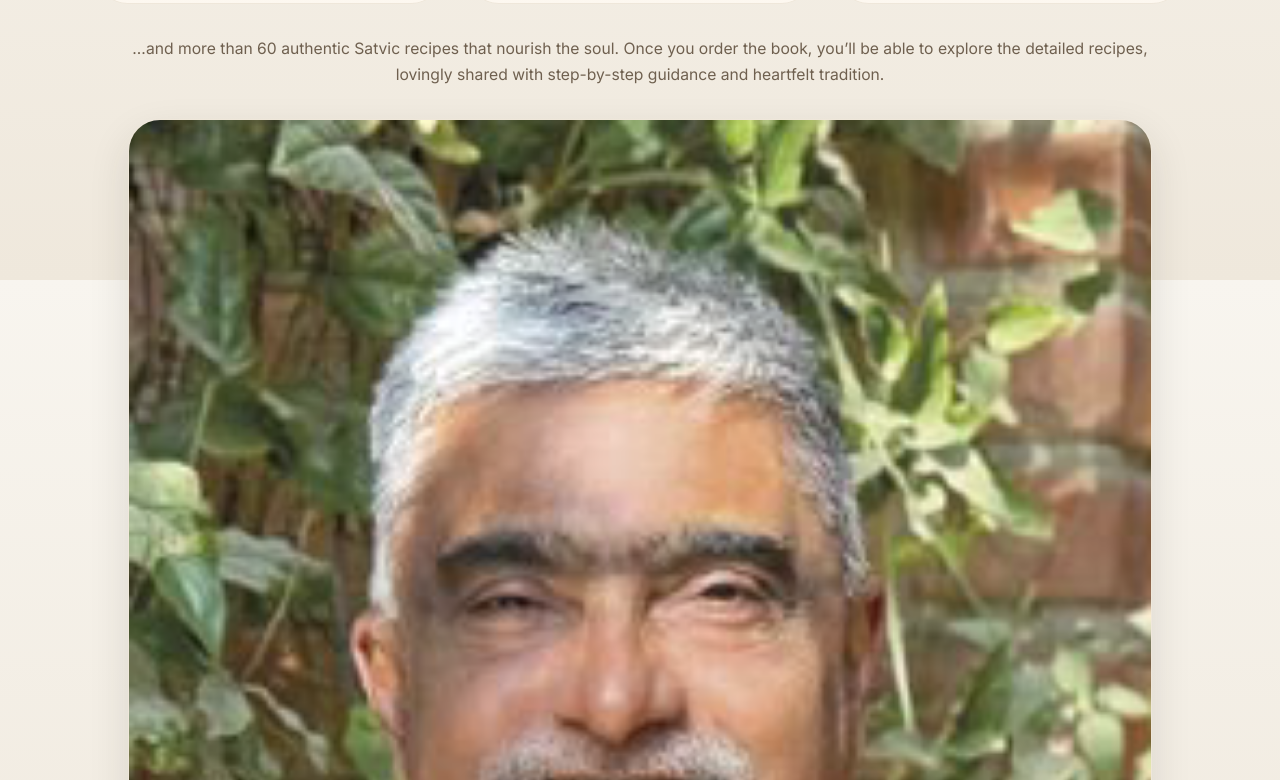
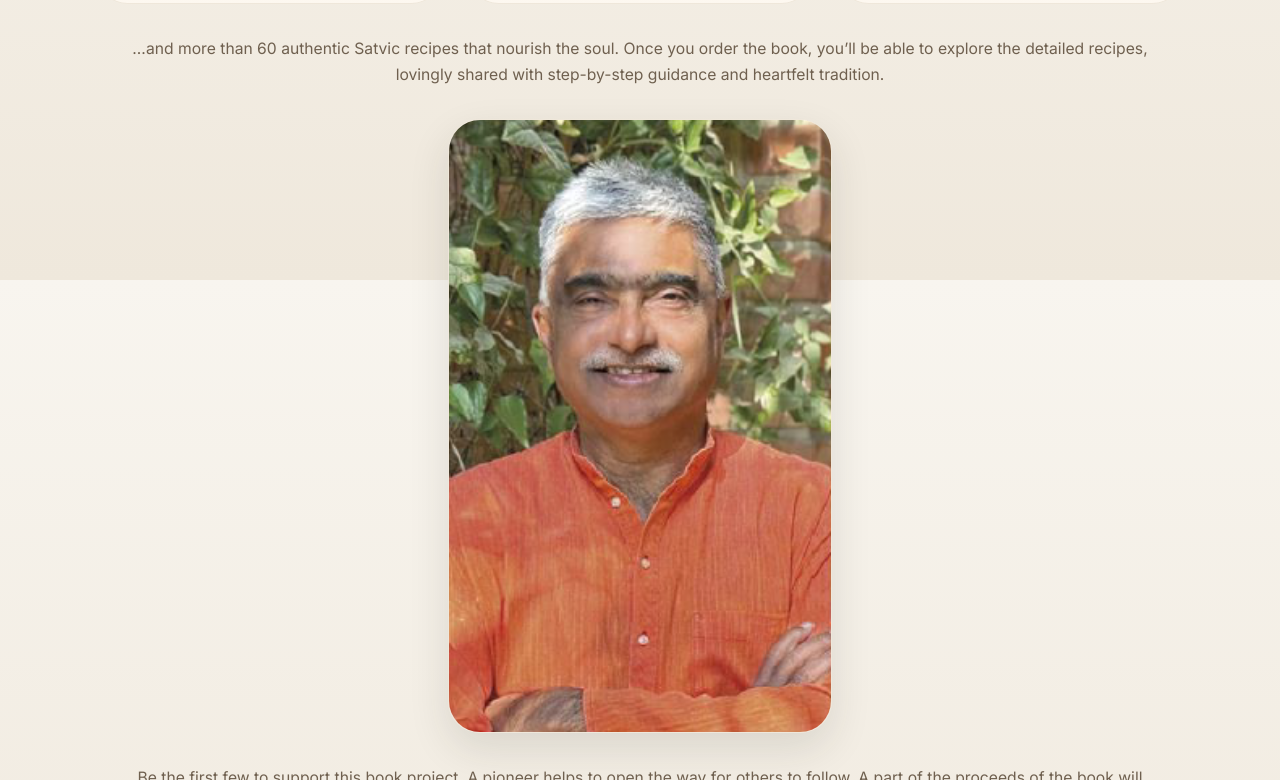
Before and after one commit to abhavk/the-yoga-cookbook, a Next.js app: page / in a window 1280 px wide. Shown: the part 2920-3700 px from the top of the page. Built offline with nearby package versions, Linux system fonts and the light colour scheme.

Commit message:
Update recipes section image sizing for group photo

```diff
--- a/src/components/Recipes.tsx
+++ b/src/components/Recipes.tsx
@@ -71,11 +71,11 @@ export default function Recipes() {
             ...and more than 60 authentic Satvic recipes that nourish the soul. Once you order the book, you&rsquo;ll be able to explore the detailed recipes, lovingly shared with step-by-step guidance and heartfelt tradition.
           </p>
 
-          <div className="overflow-hidden rounded-[var(--radius-xl)] border border-brass/[0.12] bg-[rgba(255,250,243,0.8)] shadow-[0_16px_40px_var(--shadow)]">
+          <div className="mx-auto max-w-sm overflow-hidden rounded-[var(--radius-xl)] border border-brass/[0.12] bg-[rgba(255,250,243,0.8)] shadow-[0_16px_40px_var(--shadow)]">
             <img
               src="/author.png"
               alt="Group photo from the book"
-              className="h-full w-full object-cover"
+              className="block w-full"
               style={{ filter: "saturate(0.92) contrast(0.97) brightness(1.02)" }}
             />
           </div>
```
